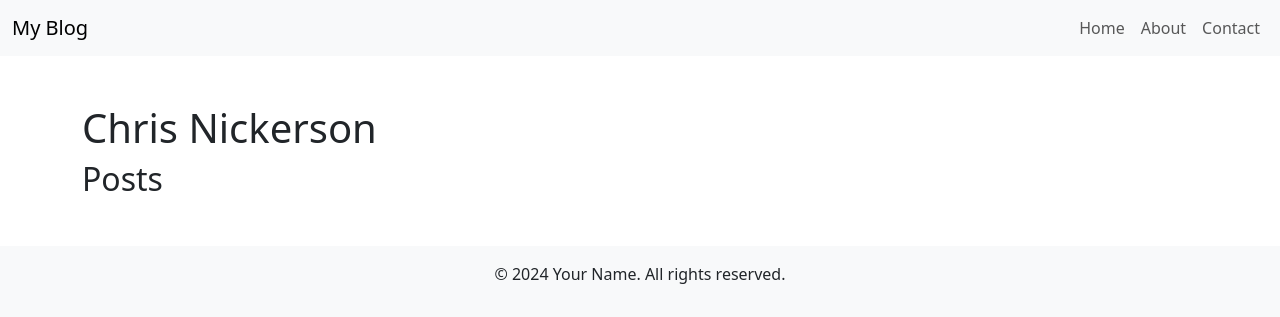
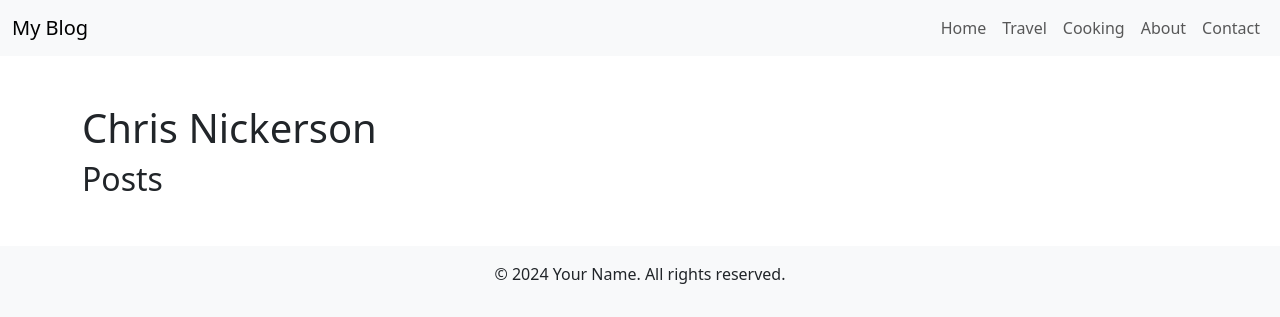
Before and after one commit to liljoker919/clnickerson, a Django app: page / in a window 1280 px wide. Shown: the top 317 px of the page. Run offline with Django 4.2, Linux system fonts and the light colour scheme; data that the repository does not hold is empty; some libraries are stand-ins or nearby versions.

Commit message:
feat: Add travel and cooking pages with navigation links

```diff
--- a/website/blog/templates/blog/base.html
+++ b/website/blog/templates/blog/base.html
@@ -5,7 +5,7 @@
     <meta charset="UTF-8">
     <meta name="viewport" content="width=device-width, initial-scale=1.0">
     <title>{% block title %}My Blog{% endblock %}</title>
-    <link href="https://cdn.jsdelivr.net/npm/bootstrap@5.3.3/dist/css/bootstrap.min.css" rel="stylesheet" integrity="sha384-QWTKZyjpPEjISv5WaRU9OFeRpok6YctnYmDr5pNlyT2bRjXh0JMhjY6hW+ALEwIH" crossorigin="anonymous">
+    <link rel="stylesheet" href="https://cdn.jsdelivr.net/npm/bootstrap@5.3.2/dist/css/bootstrap.min.css" integrity="sha384-T3c6CoIi6uLrA9TneNEoa7RxnatzjcDSCmG1MXxSR1GAsXEV/Dwwykc2MPK8M2HN" crossorigin="anonymous">
     <link rel="stylesheet" href="{% static 'css/styles.css' %}">
 </head>
 <body>
@@ -19,6 +19,12 @@
                 <ul class="navbar-nav ms-auto">
                     <li class="nav-item">
                         <a class="nav-link" href="{% url 'home' %}">Home</a>
+                    </li>
+                    <li class="nav-item">
+                        <a class="nav-link" href="{% url 'travel' %}">Travel</a>
+                    </li>
+                    <li class="nav-item">
+                        <a class="nav-link" href="{% url 'cooking' %}">Cooking</a>
                     </li>
                     <li class="nav-item">
                         <a class="nav-link" href="#">About</a>
--- a/website/blog/urls.py
+++ b/website/blog/urls.py
@@ -1,8 +1,9 @@
-# blog/urls.py
 from django.urls import path
 from . import views
 
 urlpatterns = [
     path("", views.home, name="home"),
     path("post/<int:pk>/", views.post_detail, name="post_detail"),
+    path("travel/", views.travel, name="travel"),
+    path("cooking/", views.cooking, name="cooking"),
 ]
--- a/website/blog/views.py
+++ b/website/blog/views.py
@@ -1,5 +1,5 @@
 from django.shortcuts import render, get_object_or_404
-from .models import Post, Category
+from .models import Post
 
 
 def home(request):
@@ -10,3 +10,11 @@ def home(request):
 def post_detail(request, pk):
     post = get_object_or_404(Post, pk=pk)
     return render(request, "blog/post_detail.html", {"post": post})
+
+
+def travel(request):
+    return render(request, "blog/travel.html")
+
+
+def cooking(request):
+    return render(request, "blog/cooking.html")
```
Also changed, not shown: website/blog/templates/blog/cooking.html (added, +12 -0 lines), website/blog/templates/blog/travel.html (added, +12 -0 lines).
